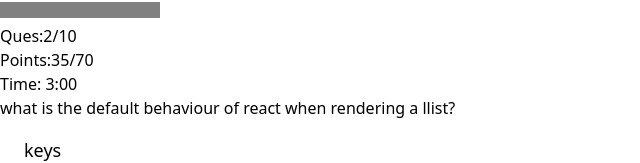
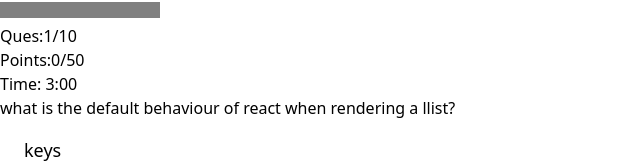
Before and after one commit to sumitkumar2299/quiz_app, a React (Vite) app in the folder quiz_app/: page / in a window 1280 px wide. Both pictures are taken after a click on the button "Start Quiz". Shown: the top 163 px of the page, without its empty margins (0-640 px from the left). Built offline with nearby package versions, Linux system fonts and the light colour scheme; data requests are answered from the project's data file.

Commit message:
handlign points and number of questions

```diff
--- a/quiz_app/src/App.jsx
+++ b/quiz_app/src/App.jsx
@@ -15,6 +15,7 @@
 import Error from './components/Error'
 import Question from './components/Question'
 import QuizMain from './components/QuizMain'
+import NextButton from './components/NextButton'
 
 
 const initialState = {
@@ -53,6 +54,13 @@
         answer:action.payload,
         points: action.payload === question.correctAnswer?state.points+question.points:state.points
       }
+
+    case 'NextQuestion':
+      return{
+        ...state,
+        index:state.index+1,
+        answer: null
+      }
     default:
       return state;
   }
@@ -64,6 +72,8 @@
   console.log(points);
   console.log(answer);
   const numberOfQuestion = quizQuestion.length;
+  const totalPoints = quizQuestion.reduce((prev,curr)=>prev+curr.points,0)
+  console.log(totalPoints);
 
   useEffect(function(){
     fetch("http://localhost:8000/quizQuestion")
@@ -89,16 +99,12 @@
       {status === "active" &&
       <>
 
-      <QuizMain/>
+      <QuizMain numberOfQuestion={numberOfQuestion} index = {index} points = {points} totalPoints={totalPoints}/>
       <Question quizQuestion = {quizQuestion[index]} dispatch = {dispatch} answer = {answer}/>
+      <NextButton dispatch = {dispatch} answer = {answer}/>
 
       </>
       }
-
-
-
-
-
       </>
   )
 }
--- a/quiz_app/src/components/NextButton.jsx
+++ b/quiz_app/src/components/NextButton.jsx
@@ -1,11 +1,13 @@
 import React from 'react'
 
-function NextButton() {
+function NextButton({dispatch,answer}) {
+  if(answer === null) return null;
+
   return (
     <>
     <div>
-        <button>Next</button>
-        <button>Finish</button>
+        <button onClick={()=>dispatch({type:"NextQuestion"})}>Next</button>
+        {/* <button>Finish</button> */}
     </div>
     </>
   )
--- a/quiz_app/src/components/QuizMain.jsx
+++ b/quiz_app/src/components/QuizMain.jsx
@@ -1,7 +1,7 @@
 import React from 'react'
 import Timer from './Timer'
 
-function QuizMain() {
+function QuizMain({numberOfQuestion,index,points,totalPoints}) {
   return (
     <>
     <section>
@@ -10,8 +10,8 @@
         </div>
 
         <div>
-            <span>Ques:2/10</span>
-            <p>Points:35/70</p>
+            <span>Ques:{index+1}/{numberOfQuestion}</span>
+            <p>Points:{points}/{totalPoints}</p>
             <Timer/>
         </div>
     </section>
```
